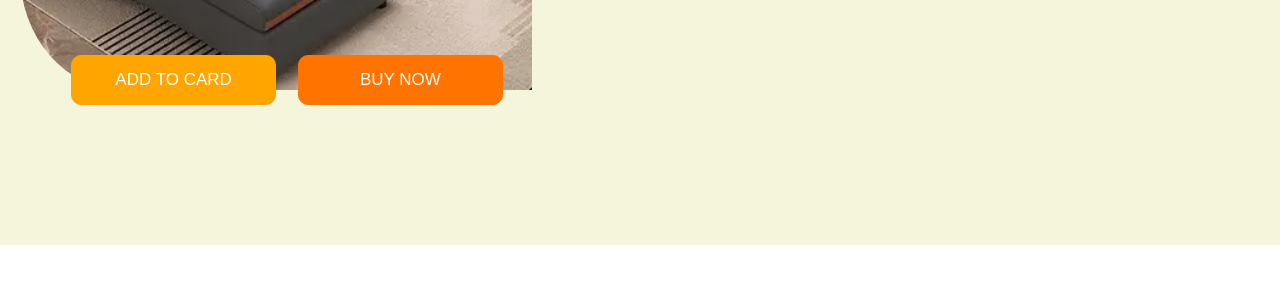
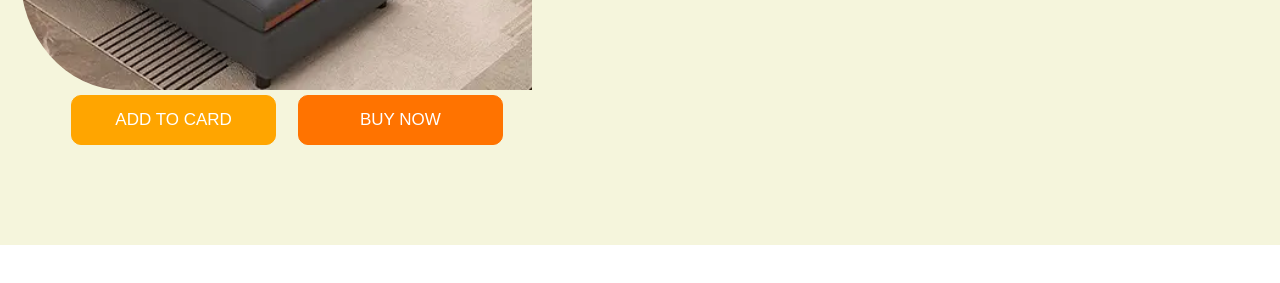
Before and after one commit to anjalikajaljyoti/product, a plain HTML site: page index.html in a window 1280 px wide. Shown: the part 515-798 px from the top of the page. Drawn offline with nearby package versions, Linux system fonts and the light colour scheme.

Commit message:
Update style.css

```diff
--- a/style.css
+++ b/style.css
@@ -40,7 +40,7 @@ li{
 .btn {
     display: flex;
     flex-direction: row;
-    margin-top: 550px;
+    margin-top: 590px;
     justify-content: center;
 }
 
```
